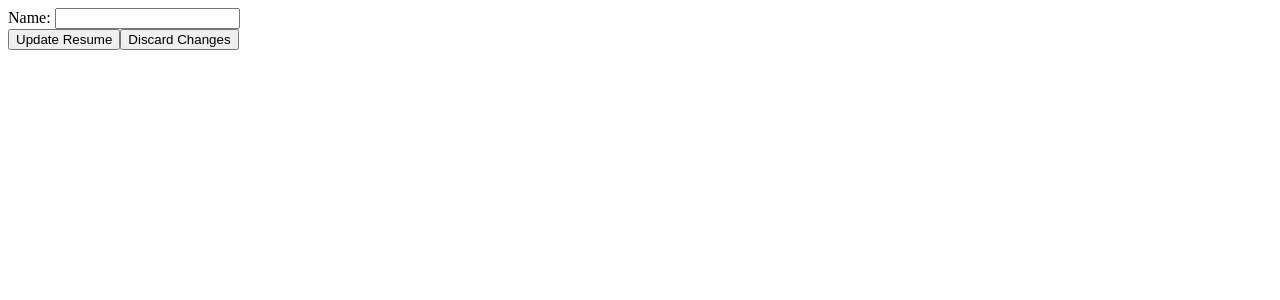
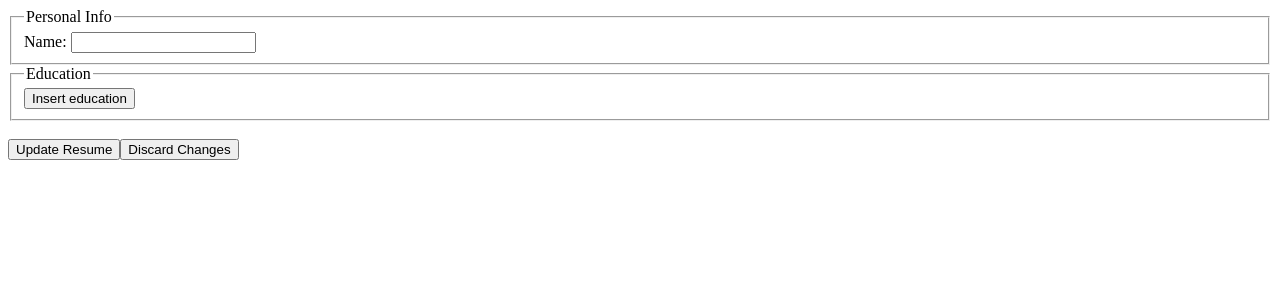
Before and after one commit to MattRangel/resume-builder, a React (Vite) app: page / in a window 1280 px wide. Shown: the top 300 px of the page. Built offline with nearby package versions, Linux system fonts and the light colour scheme.

Commit message:
Implement repeatable form sections

```diff
--- a/src/Resume.jsx
+++ b/src/Resume.jsx
@@ -1,19 +1,81 @@
+import { useState } from "react";
+
 export function Form({ data, uploadData, leaveEditMode }) {
-  const sendData = (e) => {
-    e.preventDefault();
-    const dataObject = Object.fromEntries(new FormData(e.target));
+  const repeatingElements = {
+    education: ({ name = "" }) => {
+      return (
+        <>
+          <label>
+            Education Name:{" "}
+            <input name="name" type="text" defaultValue={name} />
+          </label>
+          <br />
+        </>
+      );
+    },
+  };
+
+  const createDataObject = () => {
+    const dataObject = {};
+    const sections = new Set(
+      Array.from(document.querySelectorAll("[data-section]")).map(
+        (element) => element.dataset.section,
+      ),
+    );
+
+    sections.forEach((section) => {
+      const elementList = Array.from(
+        document.querySelectorAll(`[data-section="${section}"`),
+      );
+      const repeatingItem = Object.hasOwn(repeatingElements, section);
+
+      dataObject[section] = elementList
+        .map((element) => Array.from(element.querySelectorAll("input")))
+        .map((inputList) =>
+          inputList.reduce(
+            (obj, input) => Object.assign(obj, { [input.name]: input.value }),
+            {},
+          ),
+        );
+      if (!repeatingItem) {
+        dataObject[section] = dataObject[section][0];
+      }
+    });
+
+    return dataObject;
+  };
+
+  const sendData = () => {
+    const dataObject = createDataObject();
+    console.log(dataObject);
     uploadData(dataObject);
     leaveEditMode();
   };
 
   return (
     <form onSubmit={sendData}>
-      <label>
-        Name: <input name="name" type="text" defaultValue={data.name || ""} />
-      </label>
+      <fieldset data-section="personal">
+        <legend>Personal Info</legend>
+        <label>
+          Name:{" "}
+          <input
+            name="name"
+            type="text"
+            defaultValue={data.personal?.name || ""}
+          />
+        </label>
+      </fieldset>
+      <RepeatableFormSection
+        title="Education"
+        sectionName="education"
+        RepeatingElement={repeatingElements.education}
+        dataArray={data.education}
+      />
       <br />
       <button type="submit">Update Resume</button>
-      <button onClick={leaveEditMode}>Discard Changes</button>
+      <button type="button" onClick={leaveEditMode}>
+        Discard Changes
+      </button>
     </form>
   );
 }
@@ -22,7 +84,53 @@ export function Display({ data, enterEditMode }) {
   return (
     <div>
       <button onClick={enterEditMode}>Edit</button>
-      <h1>{data.name}</h1>
+      <h1>{data.personal.name}</h1>
+      {data.education.map((info, index) => (
+        <>
+          <h2 key={index}>{info.name}</h2>
+        </>
+      ))}
     </div>
   );
 }
+
+function RepeatableFormSection({
+  title,
+  RepeatingElement,
+  dataArray = [],
+  sectionName,
+}) {
+  const [elements, setElements] = useState(
+    dataArray.map((data, index) => <RepeatingElement {...data} key={index} />),
+  );
+
+  const addElement = () => {
+    setElements((elements) => [
+      ...elements,
+      <RepeatingElement key={+elements.at(-1)?.key + 1 || 0} />,
+    ]);
+  };
+
+  const removeElement = (index) => {
+    return () => {
+      setElements((elements) => elements.toSpliced(index, 1));
+    };
+  };
+
+  return (
+    <fieldset>
+      <legend>{title}</legend>
+      {elements.map((element, index) => (
+        <div data-section={sectionName} key={element.key}>
+          <button type="button" onClick={removeElement(index)}>
+            Remove
+          </button>
+          {element}
+        </div>
+      ))}
+      <button type="button" onClick={addElement}>
+        Insert {title.toLowerCase()}
+      </button>
+    </fieldset>
+  );
+}
```
